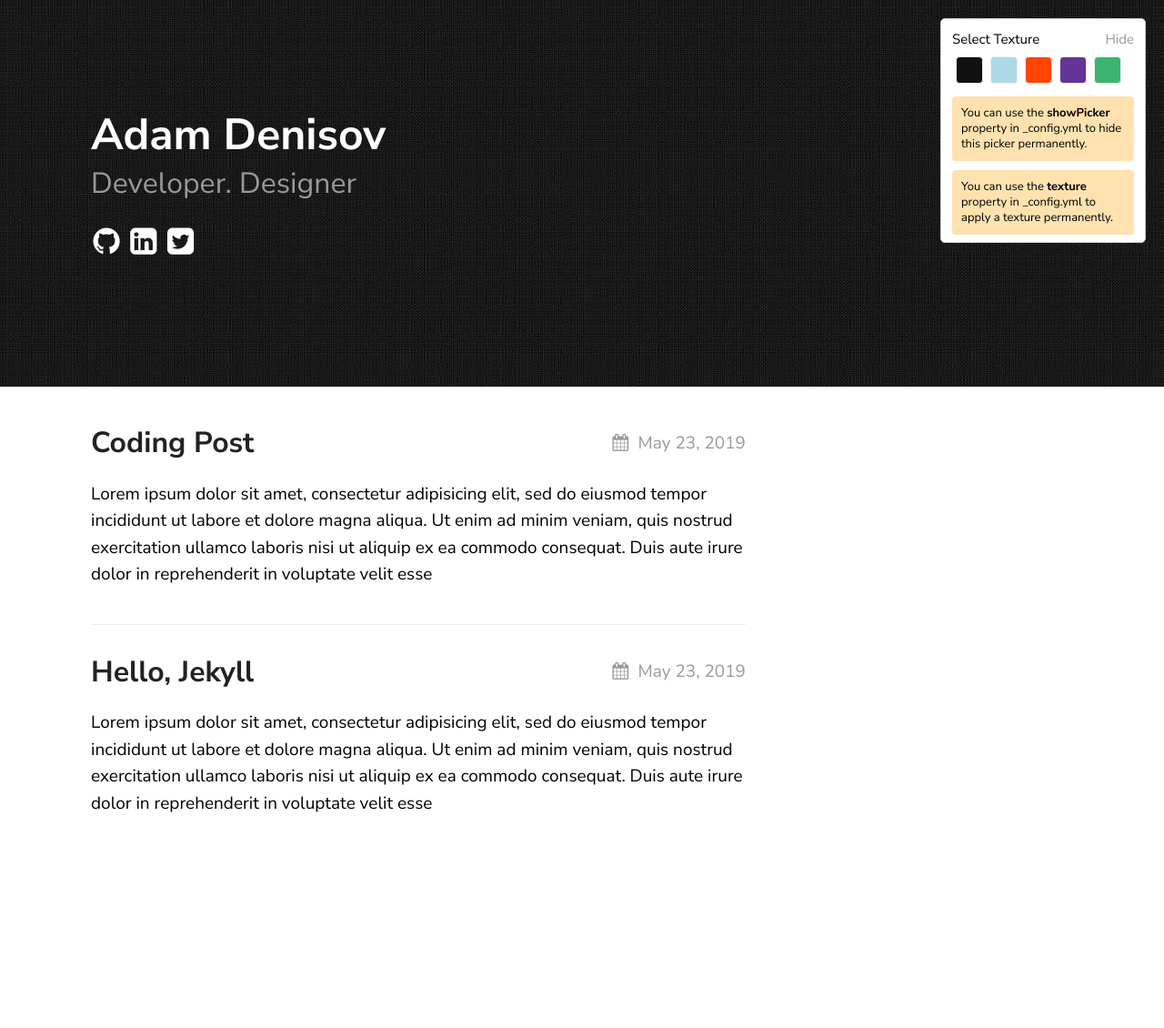
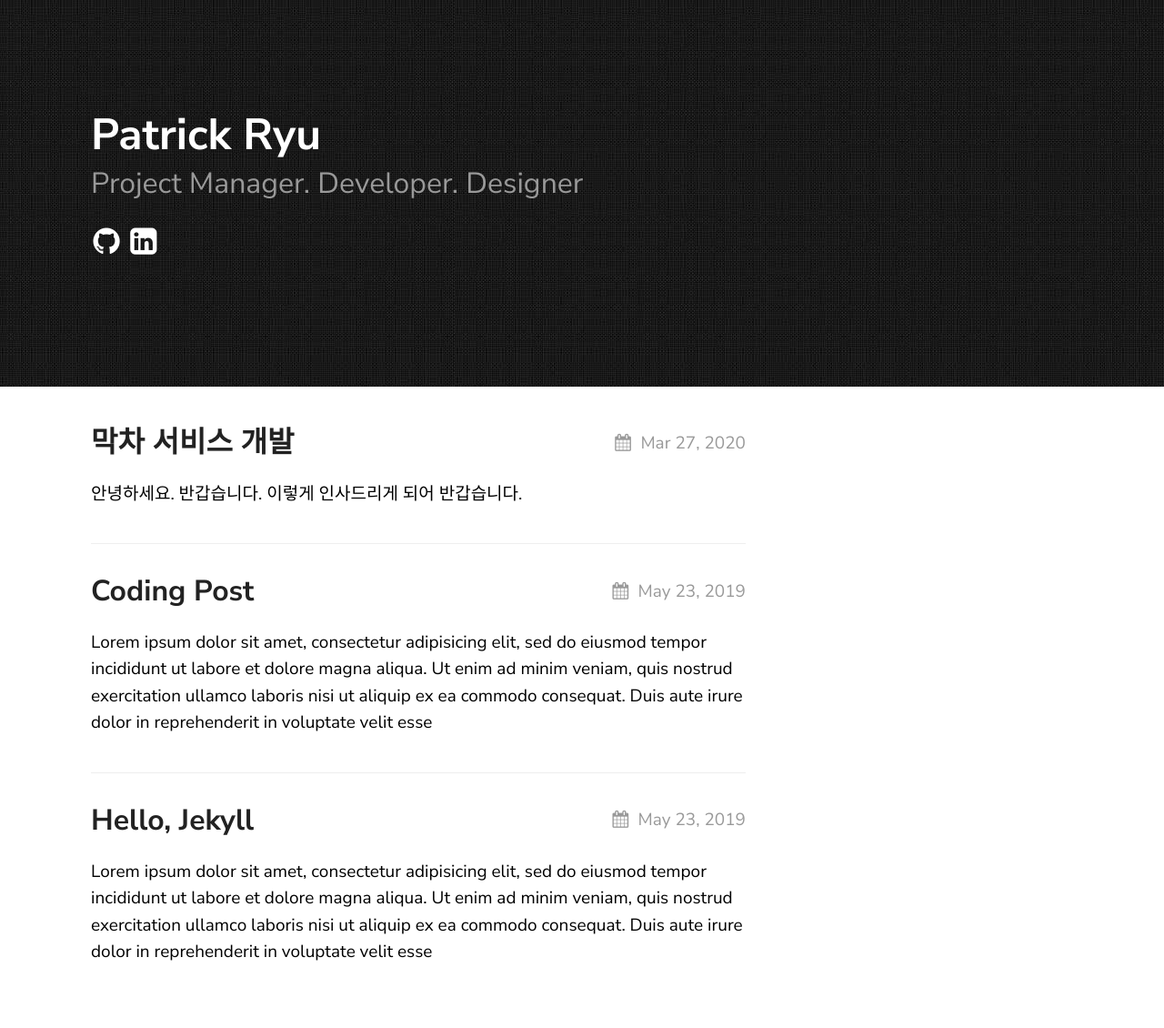
Before and after one commit to Flash-KIM142/dong149.github.io, a Jekyll site: the page built from index.md, in a window 1280 px wide. Shown: the whole page at 91% size. Built offline with Jekyll 4.4.1, drawn with Linux system fonts in a browser that asks for light colours; before the commit the page ends 967 px from its top, so only the background shows below that.

```diff
--- a/Gemfile
+++ b/Gemfile
@@ -2,3 +2,5 @@
 
 source "https://rubygems.org"
 gemspec
+
+gem 'jekyll-admin', group: :jekyll_plugins
--- a/_config.yml
+++ b/_config.yml
@@ -1,10 +1,9 @@
-title: Texture Theme
-author: GitHub User
-email: your-email@domain.com
+title: PatrickRyu Blog
+author: dong149
+email: donghoon149@gmail.com
 description: > # this means to ignore newlines until "show_exerpts:"
-  Write an awesome description for your new site here. You can edit this
-  line in _config.yml. It will appear in your document head meta (for
-  Google search results) and in your feed.xml site description.
+  류동훈(Patrick Ryu)의 개인 블로그입니다.
+  저의 이야기와 서비스 개발/기획/마케팅 경험들에 관련된 정보들을 담은 블로그입니다.
 show_excerpts: true # set to true to show excerpts on the homepage
 url: https://dong149.github.io
 # Minima date format
@@ -14,18 +13,18 @@ sass:
 
 permalink: /posts/:title/
 texture:
-  title: Adam Denisov
-  tagline: Developer. Designer
+  title: Patrick Ryu
+  tagline: Project Manager. Developer. Designer
   date_format: "%b %-d, %Y"
   style: black
   showNav: false
-  showPicker: true
+  showPicker: false
 
   # generate social links in footer
   social_links:
-    twitter: thelehhman
-    github: thelehhman
-    linkedIn: in/thelehhman
+    twitter:
+    github: dong149
+    linkedIn: in/patrick-ryu-4a1b46199
     rss: rss
 
 # If you want to link only specific pages in your header, uncomment
--- /dev/null
+++ b/_posts/2020-03-27-makkcha-service-develop.md
@@ -0,0 +1,13 @@
+---
+title: 막차 서비스 개발
+layout: post
+description: 막차를 개발하면서 느꼈던 점들을 담았습니다.
+date: '2020-03-27 15:30:00'
+categories:
+- 개발
+- 서비스
+- 기획
+---
+
+안녕하세요. 반갑습니다.
+이렇게 인사드리게 되어 반갑습니다.
```
Also changed, not shown: Gemfile.lock.
